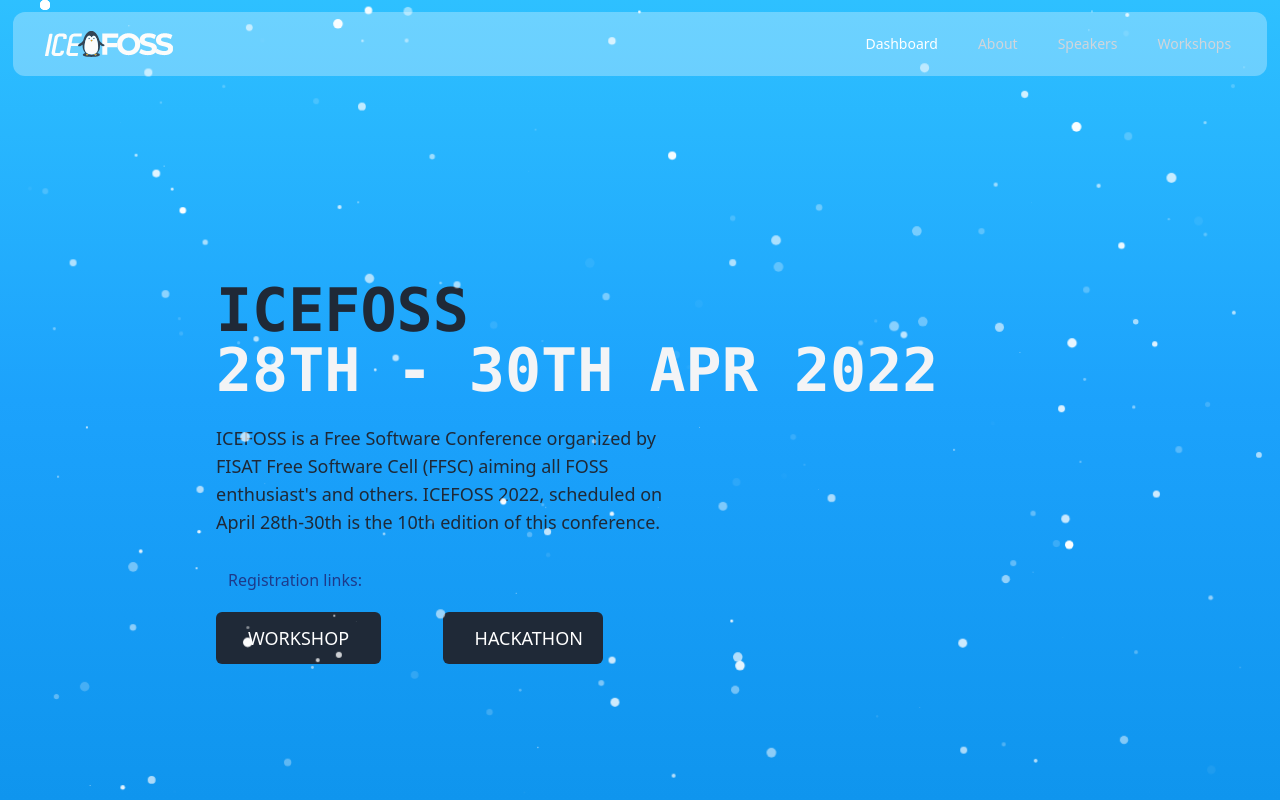
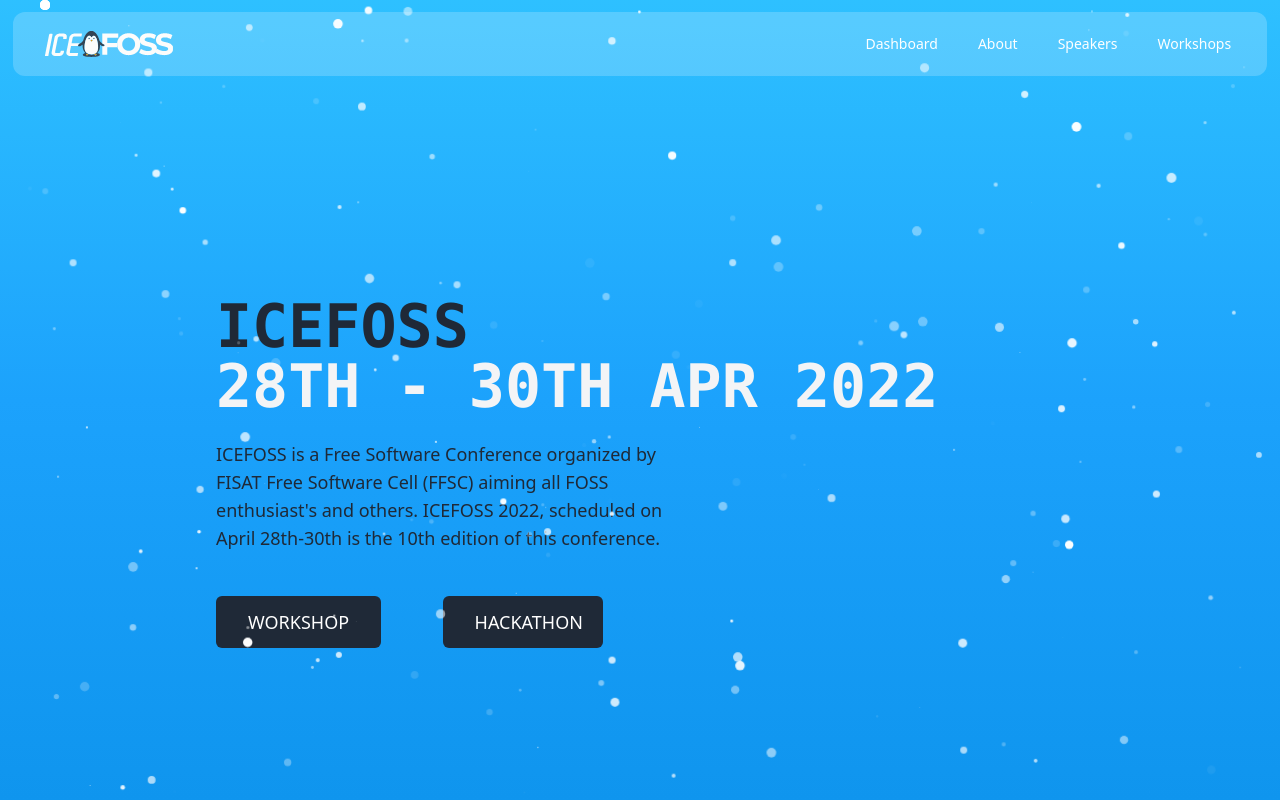
Before and after one commit to ICEFOSS/icefoss, a React (Create React App) app: page / in a window 1280 px wide. Shown: the top 800 px of the page. Built offline with nearby package versions, Linux system fonts and the light colour scheme.

Commit message:
change nav colors and removed landing page extra texts

```diff
--- a/src/components/landing.js
+++ b/src/components/landing.js
@@ -18,7 +18,6 @@ export default function Landing() {
               ICEFOSS is a Free Software Conference organized by FISAT Free Software Cell (FFSC) aiming all FOSS enthusiast's and others. ICEFOSS 2022, scheduled on April 28th-30th is the 10th edition of this conference.
             </p>
             <div>
-              <p className='pl-3 mb-2 text-blue-900'>Registration links:</p>
               <div className="max-w-md grid grid-flow-col">
                 <a href='#Workshops'>
                   <button className=" inline-block mt-3 px-8 py-3 bg-gray-800 text-lg text-white rounded-md">
--- a/src/components/nav.js
+++ b/src/components/nav.js
@@ -6,7 +6,7 @@ function Nav() {
   const [isOpen, setIsOpen] = useState(false);
   return (
     <div className="flex justify-center">
-      <nav className=" bg-white fixed top-0 z-50 w-[98%] rounded-xl md:mt-3 mt-3 bg-opacity-30 hover:bg-opacity-90 transition-all duration-500">
+      <nav className=" bg-white hover:bg-slate-600 fixed top-0 z-50 w-[98%] rounded-xl md:mt-3 mt-3 bg-opacity-20 hover:bg-opacity-90 transition-all duration-500">
         <div className="max-w-7xl mx-auto px-4 sm:px-6 lg:px-8">
           <div className="flex items-center justify-between h-16 ">
             <div className="flex-shrink-0">
@@ -14,31 +14,31 @@ function Nav() {
             </div>
             <div className="flex items-center">
               <div className="hidden md:block ">
-                <div className="-mr-2 w-fit flex items-baseline space-x-4 ">
+                <div className="-mr-2 w-full flex items-baseline space-x-4 ">
                   <a
                     href="#Landing"
-                    className=" hover:bg-gray-700 text-white px-3 py-2 rounded-md text-sm font-medium"
+                    className=" text-white hover:bg-gray-700 px-3 py-2 rounded-md text-sm font-medium"
                   >
                     Dashboard
                   </a>
 
                   <a
                     href="#About"
-                    className="text-gray-300 hover:bg-gray-700 hover:text-white px-3 py-2 rounded-md text-sm font-medium"
+                    className="text-white hover:bg-gray-700  px-3 py-2 rounded-md text-sm font-medium"
                   >
                     About
                   </a>
 
                   <a
                     href="#Speakers"
-                    className="text-gray-300 hover:bg-gray-700 hover:text-white px-3 py-2 rounded-md text-sm font-medium"
+                    className="text-white hover:bg-gray-700  px-3 py-2 rounded-md text-sm font-medium"
                   >
                     Speakers
                   </a>
 
                   <a
                     href="#Workshops"
-                    className="text-gray-300 hover:bg-gray-700 hover:text-white px-3 py-2 rounded-md text-sm font-medium"
+                    className="text-white hover:bg-gray-700  px-3 py-2 rounded-md text-sm font-medium"
                   >
                     Workshops
                   </a>
@@ -50,7 +50,7 @@ function Nav() {
               <button
                 onClick={() => setIsOpen(!isOpen)}
                 type="button"
-                className="bg-gray-900 inline-flex items-center justify-center p-2 rounded-md text-gray-400 hover:text-white hover:bg-gray-800 focus:outline-none focus:ring-2 focus:ring-offset-2 focus:ring-offset-gray-800 focus:ring-white"
+                className="bg-gray-100 bg-opacity-60 text-gray-400  hover:bg-gray-800  inline-flex items-center justify-center p-2 rounded-md focus:outline-none focus:ring-2 focus:ring-offset-2 focus:ring-offset-gray-800 focus:ring-white"
                 aria-controls="mobile-menu"
                 aria-expanded="false"
               >
@@ -107,28 +107,28 @@ function Nav() {
               <div ref={ref} className="px-2 pt-2 pb-3 space-y-1 sm:px-3">
                 <a
                   href="#Landing"
-                  className="hover:bg-gray-700 text-white block px-3 py-2 rounded-md text-base font-medium"
+                  className="text-white hover:bg-gray-700 block px-3 py-2 rounded-md text-base font-medium"
                 >
                   Dashboard
                 </a>
 
                 <a
                   href="#About"
-                  className="text-gray-300 hover:bg-gray-700 hover:text-white block px-3 py-2 rounded-md text-base font-medium"
+                  className="text-white hover:bg-gray-700  block px-3 py-2 rounded-md text-base font-medium"
                 >
                   About
                 </a>
 
                 <a
                   href="#Speakers"
-                  className="text-gray-300 hover:bg-gray-700 hover:text-white block px-3 py-2 rounded-md text-base font-medium"
+                  className="text-white hover:bg-gray-700  block px-3 py-2 rounded-md text-base font-medium"
                 >
                   Speakers
                 </a>
 
                 <a
                   href="#Workshops"
-                  className="text-gray-300 hover:bg-gray-700 hover:text-white block px-3 py-2 rounded-md text-base font-medium"
+                  className="text-white hover:bg-gray-700  block px-3 py-2 rounded-md text-base font-medium"
                 >
                   Workshops
                 </a>
```
